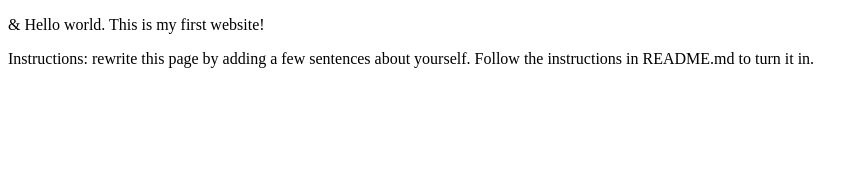
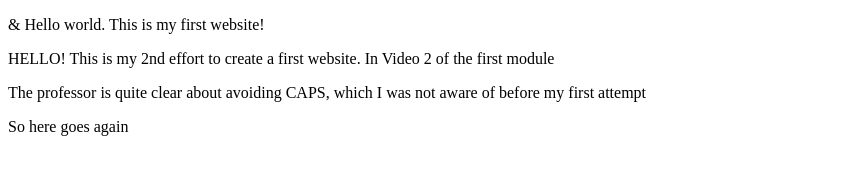
Before and after one commit to EL670/webdev_lab1, a plain HTML site: page index.html in a window 1280 px wide. Shown: the whole page, without its empty margins (0-868 px from the left). Drawn offline with Linux system fonts and the light colour scheme.

Commit message:
Update index.
Always remember the Commit command

```diff
--- a/index.html
+++ b/index.html
@@ -6,6 +6,8 @@
 </head>
 <body>
   <p>&amp; Hello world. This is my first website!</p>
-  <p>Instructions: rewrite this page by adding a few sentences about yourself. Follow the instructions in README.md to turn it in.</p>
+  <p>HELLO! This is my 2nd effort to create a first website.  In Video 2 of the first module</p>
+  <p>The professor is quite clear about avoiding CAPS, which I was not aware of before my first attempt</p>
+  <p>So here goes again</p>
 </body>
 </html>
```
